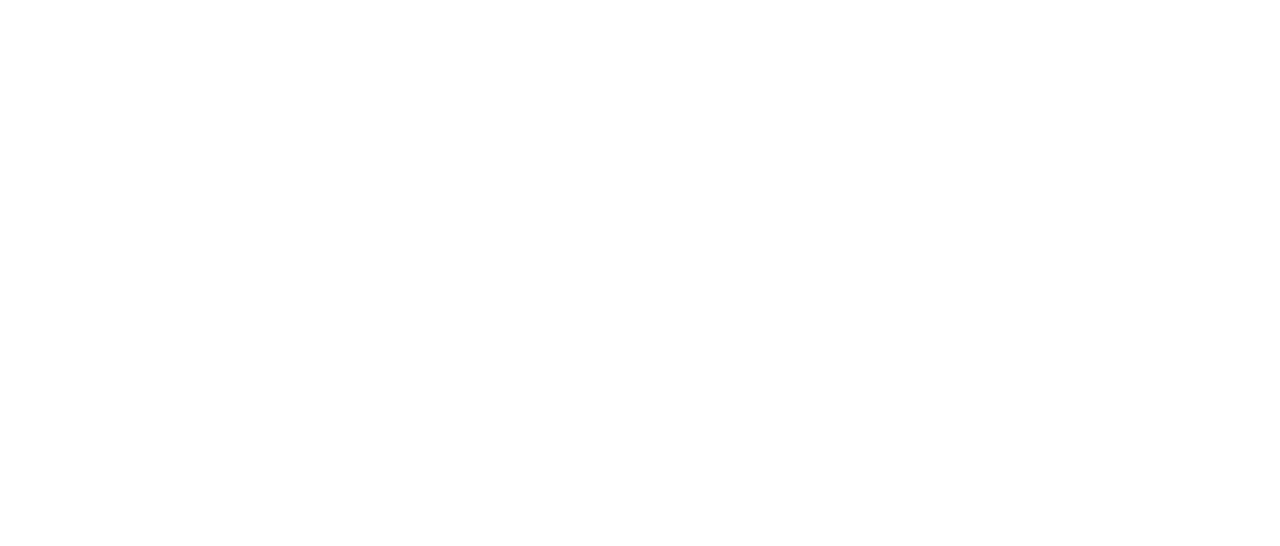
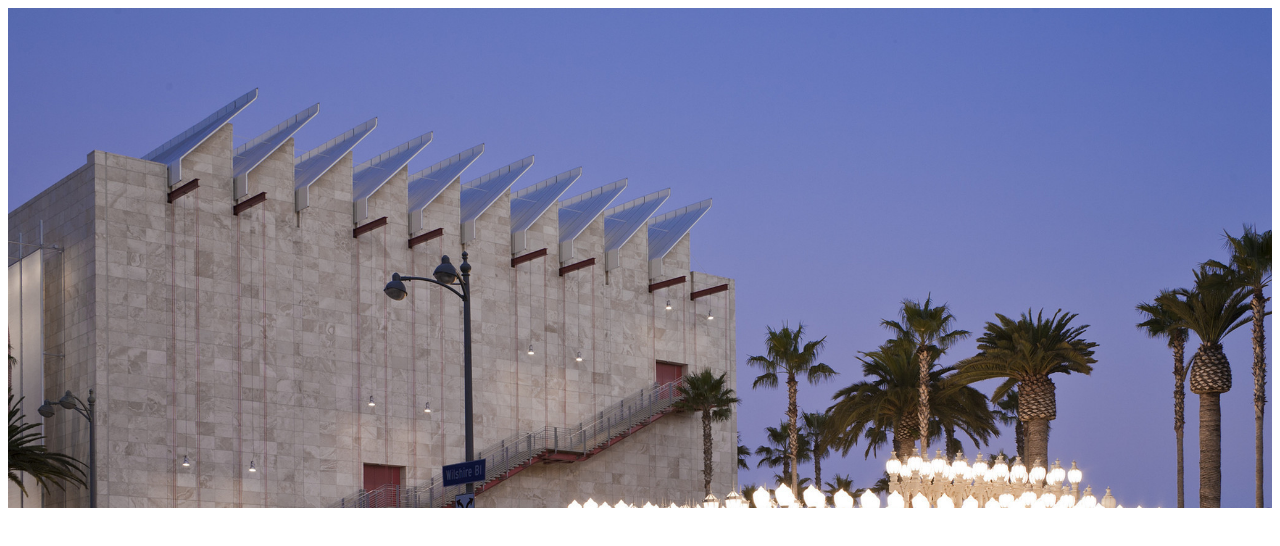
Before and after one commit to irisjang/irisjang.github.io, a plain HTML site: page index.html in a window 1280 px wide. Drawn offline with nearby package versions, Linux system fonts and the light colour scheme.

Commit message:
commit full bg 5

```diff
--- a/index.css
+++ b/index.css
@@ -26,12 +26,13 @@ body {
   font-weight:300;
 }
 
-headerbg {
-  background: url("https://irisjang.github.io/lacma.jpg");
-  background-size: cover;
+div {
+  background: url(https://irisjang.github.io/lacma.jpg);
   height:500px;
   width:100%;
 }
+
+#cover { background-size: cover; }
 
 h1 {
   font-size: 6vw;
--- a/index.html
+++ b/index.html
@@ -34,7 +34,7 @@
 </head>
 
 <body>
-<div class="headerbg">
+<div id="cover">
   &nbsp;
 </div>
 
```
